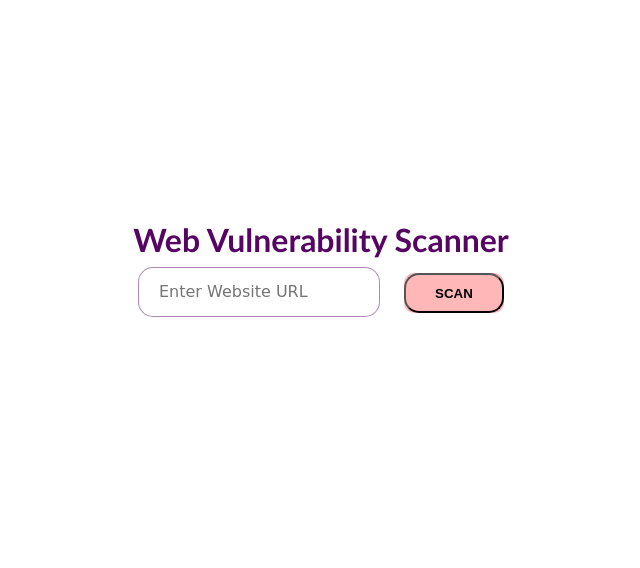
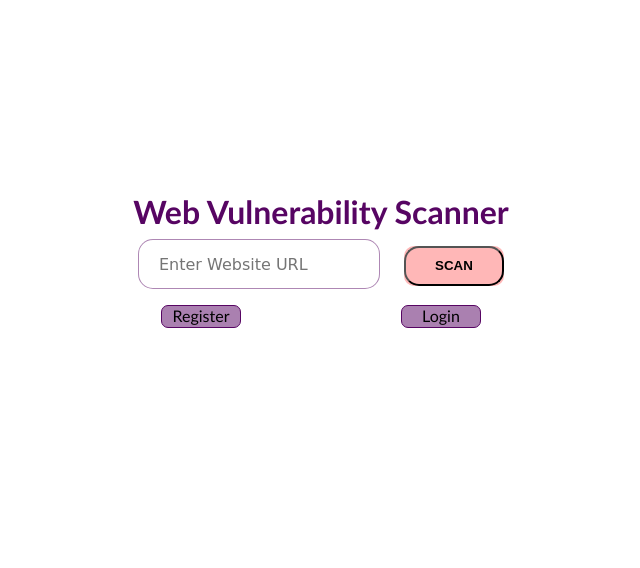
Before and after one commit to WebScannerUAEU/WebScanner.github.io, a Flask app: page / in a window 1280 px wide. Shown: the part 155-723 px from the top of the page, without its empty margins (319-959 px from the left). Run offline with Flask 2, Linux system fonts and the light colour scheme.

Commit message:
add login

```diff
--- a/static/css/index.css
+++ b/static/css/index.css
@@ -148,3 +148,34 @@ section {
     background-color: #570563;
     color: white;
 }
+
+.btn_1{
+    border-radius: 7px;
+    border: 0.5px solid #570563;
+    background-color: #57056381;
+    color: black;
+    width: 5rem;
+    text-decoration: none;
+    margin-right: 5rem;
+    height: 1.4rem;
+    }
+
+    .btn_2{
+    border-radius: 7px;
+    border: 0.5px solid #570563;
+    background-color: #57056381;
+    color: black;
+    width: 5rem;
+    text-decoration: none;
+    margin-left: 5rem;
+    height: 1.4rem;
+    }
+
+    .flex_con{
+
+       display: flex;
+       justify-content: space-between;
+       /* max-width: 20rem; */
+       align-items: center;
+       margin: 1rem auto 1rem auto;
+    }
--- a/templates/index.html
+++ b/templates/index.html
@@ -46,6 +46,10 @@
           </form>
         </div>
       </div>
+      <div class="flex_con">
+        <a class="btn_1" href="/register">Register</a>
+        <a class="btn_2" href="/login">Login</a>
+      </div>
     </section>
     <!-- <script src="../static/libraries/halfmoon/js/halfmoon.min.js"></script> -->
   </body>
```
